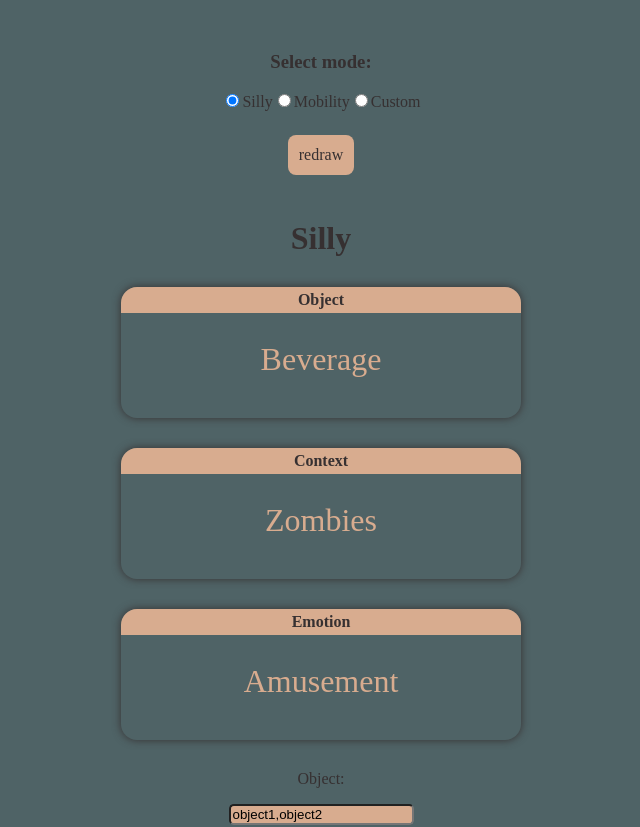
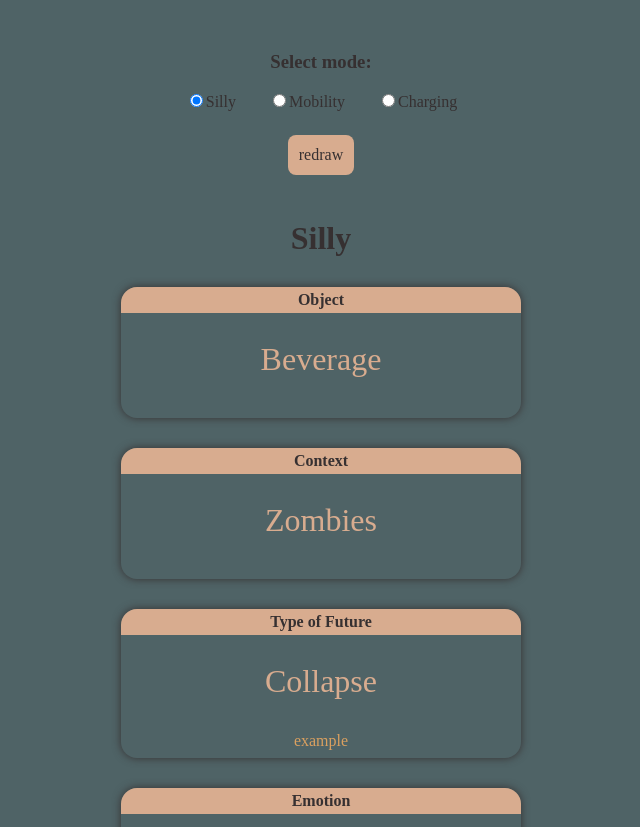
Before and after one commit to TakinB/ThingFromTheFuture, a React (Vite) app: page / in a window 1280 px wide. Shown: the top 827 px of the page, without its empty margins (319-959 px from the left). Built offline with nearby package versions, Linux system fonts and the light colour scheme; a web font is replaced by a local one.

Commit message:
ad charging theme

```diff
--- a/src/App.jsx
+++ b/src/App.jsx
@@ -11,6 +11,11 @@ import carobjects from './mobility/objects.json'
 import carevents from './mobility/events.json'
 import carcontexts from './mobility/contexts.json'
 import carmoods from './mobility/moods.json'
+
+import Chargingobjects from './charging/objects.json'
+import Chargingevents from './charging/events.json'
+import Chargingcontexts from './charging/contexts.json'
+import Chargingmoods from './charging/moods.json'
 
 import Deck from './components/cardDeck'
 import Switch  from './components/Switch'
@@ -45,10 +50,8 @@ function App() {
   const [intro, setIntro] = useState("Silly");
   const [data, setData] = useState(["test1", "test2"]);
   const [mode, setMode] = useState("Silly");
-  const [customData, setCustomData] = useState([["please submit"],["please submit"],["please submit"]])
-  const handleData = (data) => {
-    setData(data)
-  }
+
+
 
   function handleRadio(mode) {
 
@@ -66,11 +69,11 @@ function App() {
     const myCarObjects = shuffle(carobjects).slice(0,1)
     const myCarContexts = shuffle(carcontexts).slice(0,1)
 
-    //customise thing from the future
-    const myCustomeObjects = shuffle(customData[0]).slice(0,1)
-    const myCustomeContexts = shuffle(customData[1]).slice(0,1)
-    const myCustomeMoods = shuffle(customData[2]).slice(0,1)
-    // const myCustomeEvents = shuffle(carevents).slice(0,1)
+    //Charging thing from the future
+    const myChargingeObjects = shuffle(Chargingobjects).slice(0,1)
+    const myChargingeContexts = shuffle(Chargingcontexts).slice(0,1)
+    const myChargingeMoods = shuffle(Chargingmoods).slice(0,1)
+    const myChargingeEvents = shuffle(Chargingevents).slice(0,1)
 
     if(mode == "Silly"){
       setIntro("Let's get silly")
@@ -86,32 +89,33 @@ function App() {
       setContext(myCarContexts)
       setMood(myCarMoods)
     }
-    if(mode == "Custom"){
-      setIntro("Cutomised mode")
-      setObject(myCustomeObjects)
-      setContext(myCustomeContexts)
-      setMood(myCustomeMoods)
+    if(mode == "Charging"){
+      setIntro("Imagine charging")
+      setObject(myChargingeObjects)
+      setContext(myChargingeContexts)
+      setMood(myChargingeMoods)
+      setEvent(myChargingeEvents)
     }
   }
 
   function handleSubmit (childData){
 
-    setCustomData(childData)
+    setChargingData(childData)
 
-    //customise thing from the future
-    const myCustomeObjects = shuffle(childData[0]).slice(0,1)
-    const myCustomeContexts = shuffle(childData[1]).slice(0,1)
-    const myCustomeMoods = shuffle(childData[2]).slice(0,1)
-    // const myCustomeEvents = shuffle(carevents).slice(0,1)
+    //Chargingise thing from the future
+    const myChargingeObjects = shuffle(childData[0]).slice(0,1)
+    const myChargingeContexts = shuffle(childData[1]).slice(0,1)
+    const myChargingeMoods = shuffle(childData[2]).slice(0,1)
+    // const myChargingeEvents = shuffle(carevents).slice(0,1)
 
     setIntro("Cutomised mode")
-    setObject(myCustomeObjects)
-    setContext(myCustomeContexts)
-    setMood(myCustomeMoods)
+    setObject(myChargingeObjects)
+    setContext(myChargingeContexts)
+    setMood(myChargingeMoods)
     // setEvent(childData)
 
     console.log(childData)
-    console.log(myCustomeObjects)
+    console.log(myChargingeObjects)
   }
 
   return (
@@ -119,7 +123,7 @@ function App() {
       <RadioButton handleMode={handleRadio}/>
       <button id="redraw" onClick={event =>handleRadio(mode)}> redraw </button>
       <Deck gameIntro={intro} Moods={mood} Objects={object} Contexts={context} Events={event}/>
-      <TextInput handleCallback={handleSubmit}/>
+      {/* <TextInput handleCallback={handleSubmit}/> */}
     </div>
   );
 }
--- /dev/null
+++ b/src/charging/contexts.json
@@ -0,0 +1,18 @@
+["Time Efficiency",
+"Climate Warming",
+"Lunch",
+"Highways",
+"Trafic",
+"Depot",
+"Driveway",
+"Racing",
+"Petrol station",
+"Tunnel",
+"AI suggestions",
+"Battery",
+"Queue",
+"Charging",
+"Education",
+"Automation",
+"Emergency",
+"Road closures"]
--- /dev/null
+++ b/src/charging/events.json
@@ -0,0 +1,10 @@
+[
+    {
+        "title": "Collapse",
+        "description": "a future in which society as we know it has come apart"
+    },
+    {
+        "title": "Grow",
+        "description": "a future in which “progress” has continued"
+    }
+]
--- /dev/null
+++ b/src/charging/moods.json
@@ -0,0 +1,164 @@
+[
+
+"Wonder"
+,
+
+"Worry"
+,
+
+"Zen"
+,
+
+"Warmth"
+,
+
+"Weirdness"
+,
+
+"Wellbeing"
+,
+
+"Sorrow"
+,
+
+"Surprise"
+,
+
+"Unease"
+,
+
+"Serenity"
+,
+
+"Shame"
+,
+
+"Shock"
+,
+
+"Respect"
+,
+
+"Sadness"
+,
+
+"Satisfaction"
+,
+
+"Rationality"
+,
+
+"Relief"
+,
+
+"Resentment"
+,
+
+"Pathos"
+,
+
+"Pleasure"
+,
+
+"Pride"
+,
+
+"Nostalgia"
+,
+
+"Optimism"
+,
+
+"Outrage"
+,
+
+"Malaise"
+,
+
+"Melancholy"
+,
+
+"Melodrama"
+,
+
+"Hilarity"
+,
+
+"Hope"
+,
+
+"Longing"
+,
+
+"Frustration"
+,
+
+"Gratitude"
+,
+
+"Happiness"
+,
+
+"Exhilaration"
+,
+
+"Fascination"
+,
+
+"Fervor"
+,
+
+"Dread"
+,
+
+"Embarrassment"
+,
+
+"Excitement"
+,
+
+"Delight"
+,
+
+"Dignity"
+,
+
+"Disgust"
+,
+
+"Contentment"
+,
+
+"Curiosity"
+,
+
+"Decadence"
+,
+
+"Calm"
+,
+
+"Charm"
+,
+
+"Cheer"
+,
+
+"Anger"
+,
+
+"Anxiety"
+,
+
+"Awkwardness"
+,
+
+"Admiration"
+,
+
+"Alienation"
+,
+
+"Amusement"
+
+]
--- /dev/null
+++ b/src/charging/objects.json
@@ -0,0 +1,18 @@
+[
+    "eVan",
+    "DPD uniform",
+    "Charger nozzle",
+    "Tesla supercharger",
+    "Delivery route app",
+    "Undelivered parcels",
+    "Van Dashboard",
+    "Charge gauge/indicator",
+    "Road closures",
+    "ULEZ",
+    "Insurance",
+    "Car Key",
+    "Phone",
+    "Bluetooth Experience",
+    "Delivery Service",
+    "Application"
+]
--- a/src/components/RadioButton.css
+++ b/src/components/RadioButton.css
@@ -4,3 +4,9 @@
     align-items: center;
     justify-content: space-between;
 }
+
+
+.RadioLabel{
+    display: inline;
+    padding: 1rem;
+}
--- a/src/components/RadioButton.jsx
+++ b/src/components/RadioButton.jsx
@@ -14,6 +14,7 @@ export default function RadioButton({handleMode}) {
     <div className="RadioButton">
       <h3>Select mode: </h3>
 
+      <div className="RadioLabel">
         <input className="singleRadio"
                 type="radio"
                 name="Silly"
@@ -23,7 +24,9 @@ export default function RadioButton({handleMode}) {
                 onChange={e => {setMode(e.target.value); handleMode(e.target.value)}}
               />
               <label htmlFor="Silly">Silly</label>
+      </div>
 
+      <div className="RadioLabel">
         <input className="singleRadio"
                 type="radio"
                 name="Mobility"
@@ -33,16 +36,20 @@ export default function RadioButton({handleMode}) {
                 onChange={e => {setMode(e.target.value); handleMode(e.target.value)}}
               />
               <label htmlFor="Mobility">Mobility</label>
+      </div>
 
+      <div className="RadioLabel">
         <input className="singleRadio"
                 type="radio"
-        name="Custom"
-        value="Custom"
-        id="Custom"
-        checked={mode === "Custom"}
+                name="Charging"
+                value="Charging"
+                id="Charging"
+                checked={mode === "Charging"}
                 onChange={e => {setMode(e.target.value); handleMode(e.target.value)}}
               />
-      <label htmlFor="Custom">Custom</label>
+              <label htmlFor="Charging">Charging</label>
+      </div>
+
     </div>
   )
 }
--- a/src/components/cardDeck.jsx
+++ b/src/components/cardDeck.jsx
@@ -7,7 +7,7 @@ export default function Deck(props) {
             <h1>{props.gameIntro}</h1>
             <Card type="Object" title={props.Objects[0]} key={props.Objects[0]}/>
             <Card type="Context" title={props.Contexts[0]} key={props.Contexts[0]}/>
-            {/* <Card type="Type of Future" title={props.Events[0].title} description={props.Events[0].description } key={props.Events[0].title}/> */}
+            <Card type="Type of Future" title={props.Events[0].title} description={props.Events[0].description } key={props.Events[0].title}/>
             <Card type="Emotion" title={props.Moods[0]} key={props.Moods[0]} />
         </div>
 
```
Lines whose indentation alone changed are shown as unchanged.
